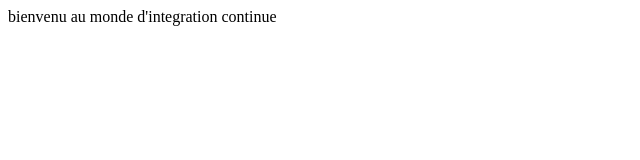
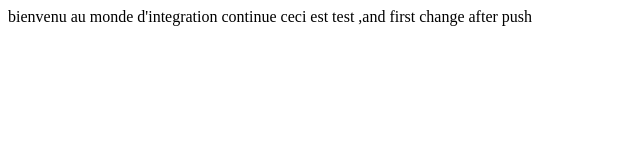
Before and after one commit to houbaPfe/plateformWar, a plain HTML site: page plateformWar/WebContent/index.html in a window 1280 px wide. Shown: the whole page, without its empty margins (0-640 px from the left). Drawn offline with Linux system fonts and the light colour scheme.

Commit message:
first change

```diff
--- a/plateformWar/WebContent/index.html
+++ b/plateformWar/WebContent/index.html
@@ -6,5 +6,6 @@
 </head>
 <body>
 bienvenu au monde d'integration continue
+ceci est test ,and first change after push
 </body>
 </html>
```
